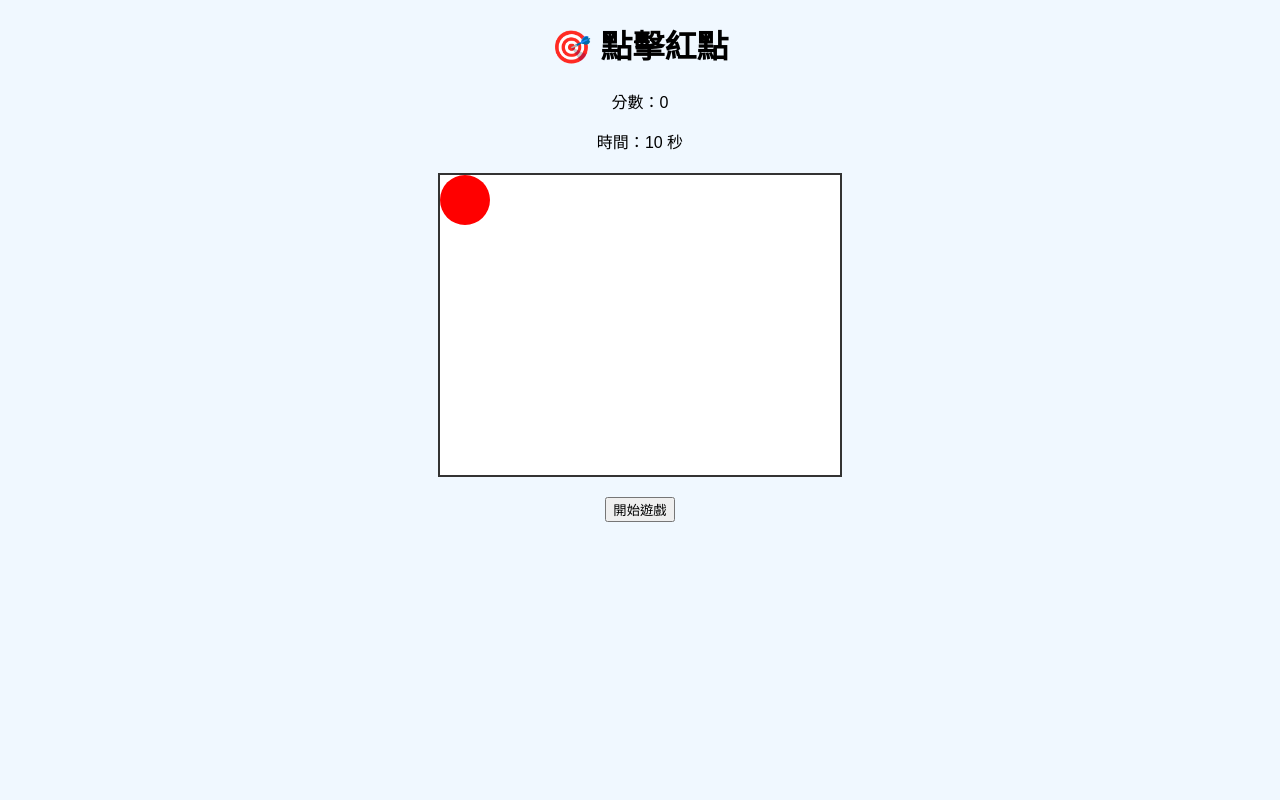
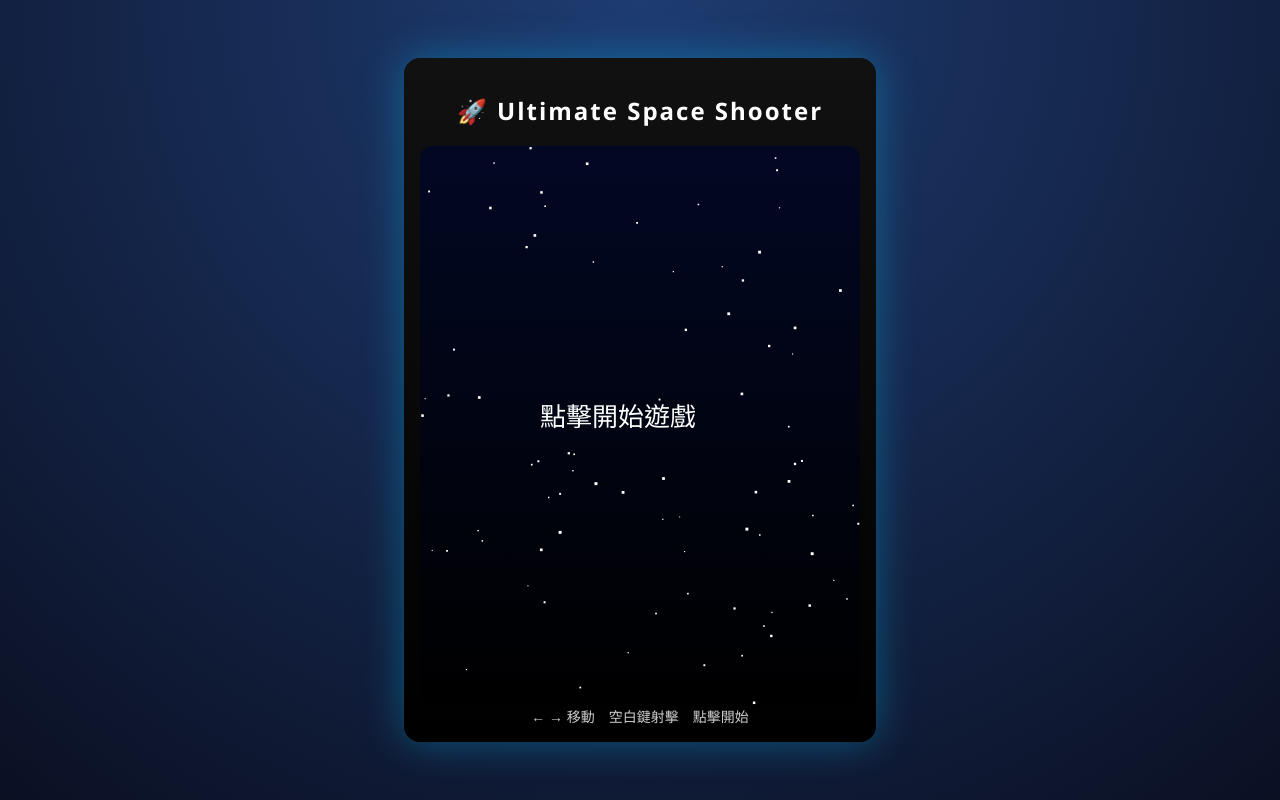
Before and after one commit to Weipin970707/autobiography, a plain HTML site: page index.html in a window 1280 px wide. Drawn offline with Linux system fonts and the light colour scheme.

Commit message:
Add files via upload

```diff
--- a/index.html
+++ b/index.html
@@ -2,82 +2,190 @@
 <html lang="zh-TW">
 <head>
 <meta charset="UTF-8">
-  <title>點擊怪物小遊戲</title>
+<title>Ultimate Space Shooter</title>
 <style>
-    body {
-      text-align: center;
-      font-family: Arial, sans-serif;
-      background-color: #f0f8ff;
+body{
+  margin:0;
+  height:100vh;
+  background:radial-gradient(circle at top,#1e3c72,#0b1023);
+  display:flex;
+  justify-content:center;
+  align-items:center;
+  font-family:"Segoe UI",Arial;
+  color:white;
 }
-    #gameArea {
-      width: 400px;
-      height: 300px;
-      border: 2px solid #333;
-      margin: 20px auto;
-      position: relative;
-      background-color: white;
+#box{
+  padding:16px;
+  border-radius:16px;
+  background:linear-gradient(#111,#000);
+  box-shadow:0 0 40px rgba(0,200,255,.35);
 }
-    #monster {
-      width: 50px;
-      height: 50px;
-      background-color: red;
-      border-radius: 50%;
-      position: absolute;
-      cursor: pointer;
+canvas{
+  background:linear-gradient(#020824,#000);
+  border-radius:12px;
+  display:block;
 }
+.title{text-align:center;letter-spacing:2px;}
+.tip{text-align:center;font-size:14px;opacity:.8;}
 </style>
 </head>
+
 <body>
-
-  <h1>🎯 點擊紅點</h1>
-  <p>分數：<span id="score">0</span></p>
-  <p>時間：<span id="time">10</span> 秒</p>
-
-  <div id="gameArea">
-    <div id="monster"></div>
+<div id="box">
+  <h2 class="title">🚀 Ultimate Space Shooter</h2>
+  <canvas id="game" width="440" height="560"></canvas>
+  <div class="tip">← → 移動　空白鍵射擊　點擊開始</div>
 </div>
 
-  <button onclick="startGame()">開始遊戲</button>
+<script>
+const c=document.getElementById("game");
+const ctx=c.getContext("2d");
 
-  <script>
-    let score = 0;
-    let timeLeft = 10;
-    let timer;
-    const monster = document.getElementById("monster");
-    const gameArea = document.getElementById("gameArea");
-
-    function randomPosition() {
-      const x = Math.random() * (gameArea.clientWidth - 50);
-      const y = Math.random() * (gameArea.clientHeight - 50);
-      monster.style.left = x + "px";
-      monster.style.top = y + "px";
+/* ========= 音效 ========= */
+const AC=new (window.AudioContext||window.webkitAudioContext)();
+function s(freq,d=0.12,type="sawtooth",v=0.08){
+  const o=AC.createOscillator(),g=AC.createGain();
+  o.type=type;o.frequency.value=freq;
+  g.gain.value=v;o.connect(g);g.connect(AC.destination);
+  o.start();o.stop(AC.currentTime+d);
 }
 
-    monster.onclick = function () {
-      score++;
-      document.getElementById("score").innerText = score;
-      randomPosition();
+/* ========= 狀態 ========= */
+let started=false,keys={},score=0;
+document.onkeydown=e=>keys[e.code]=true;
+document.onkeyup=e=>keys[e.code]=false;
+c.onclick=()=>{AC.resume();started=true};
+
+/* ========= 星空背景 ========= */
+let stars=[...Array(80)].map(()=>({
+  x:Math.random()*440,y:Math.random()*560,s:1+Math.random()*2
+}));
+
+/* ========= 玩家 ========= */
+const player={
+  x:200,y:480,w:44,h:44,speed:6,lives:3,cool:0
 };
 
-    function startGame() {
-      score = 0;
-      timeLeft = 10;
-      document.getElementById("score").innerText = score;
-      document.getElementById("time").innerText = timeLeft;
-      randomPosition();
+/* ========= 物件 ========= */
+let bullets=[],enemies=[],particles=[];
 
-      clearInterval(timer);
-      timer = setInterval(() => {
-        timeLeft--;
-        document.getElementById("time").innerText = timeLeft;
+/* ========= 生成 ========= */
+function spawnEnemy(){
+  enemies.push({
+    x:Math.random()*380,y:-40,w:44,h:34,hp:1,speed:2
+  });
+}
+setInterval(()=>started&&spawnEnemy(),900);
 
-        if (timeLeft <= 0) {
-          clearInterval(timer);
-          alert("遊戲結束！你的分數是：" + score);
+/* ========= 射擊 ========= */
+function shoot(){
+  if(player.cool<=0){
+    bullets.push({x:player.x+20,y:player.y});
+    s(600);
+    player.cool=15;
   }
-      }, 1000);
 }
+
+/* ========= 爆炸特效 ========= */
+function explode(x,y,color){
+  s(140,0.2,"triangle",0.15);
+  for(let i=0;i<18;i++){
+    particles.push({
+      x,y,
+      vx:(Math.random()-.5)*6,
+      vy:(Math.random()-.5)*6,
+      life:30,
+      c:color
+    });
+  }
+}
+
+/* ========= 更新 ========= */
+function update(){
+  if(!started) return;
+
+  if(keys.ArrowLeft&&player.x>0)player.x-=player.speed;
+  if(keys.ArrowRight&&player.x<396)player.x+=player.speed;
+  if(keys.Space) shoot();
+  if(player.cool>0)player.cool--;
+
+  bullets.forEach(b=>b.y-=9);
+  enemies.forEach(e=>e.y+=e.speed);
+
+  bullets=bullets.filter(b=>{
+    return !enemies.some(e=>{
+      if(b.x<e.x+e.w&&b.x+6>e.x&&b.y<e.y+e.h&&b.y+14>e.y){
+        e.hp--; explode(e.x+e.w/2,e.y+e.h/2,"orange");
+        score++; return true;
+      }
+    });
+  });
+
+  enemies=enemies.filter(e=>e.hp>0&&e.y<600);
+
+  particles=particles.filter(p=>{
+    p.x+=p.vx;p.y+=p.vy;p.life--;
+    return p.life>0;
+  });
+
+  stars.forEach(st=>{st.y+=st.s;if(st.y>560)st.y=0;});
+}
+
+/* ========= 繪製 ========= */
+function drawPlayer(){
+  const g=ctx.createLinearGradient(player.x,player.y,player.x,player.y+44);
+  g.addColorStop(0,"#00ffe0");g.addColorStop(1,"#0080ff");
+  ctx.fillStyle=g;
+  ctx.beginPath();
+  ctx.moveTo(player.x+22,player.y);
+  ctx.lineTo(player.x+44,player.y+44);
+  ctx.lineTo(player.x+22,player.y+34);
+  ctx.lineTo(player.x,player.y+44);
+  ctx.closePath();ctx.fill();
+
+  ctx.fillStyle="rgba(0,255,255,.7)";
+  ctx.fillRect(player.x+18,player.y+44,8,10);
+}
+
+function draw(){
+  ctx.clearRect(0,0,440,560);
+
+  ctx.fillStyle="white";
+  stars.forEach(st=>ctx.fillRect(st.x,st.y,st.s,st.s));
+
+  if(!started){
+    ctx.font="26px Arial";
+    ctx.fillText("點擊開始遊戲",120,280);
+    return;
+  }
+
+  drawPlayer();
+
+  ctx.fillStyle="yellow";
+  bullets.forEach(b=>{
+    ctx.shadowBlur=10;ctx.shadowColor="yellow";
+    ctx.fillRect(b.x,b.y,6,14);
+  });
+  ctx.shadowBlur=0;
+
+  ctx.fillStyle="red";
+  enemies.forEach(e=>ctx.fillRect(e.x,e.y,e.w,e.h));
+
+  particles.forEach(p=>{
+    ctx.fillStyle=p.c;
+    ctx.globalAlpha=p.life/30;
+    ctx.fillRect(p.x,p.y,4,4);
+    ctx.globalAlpha=1;
+  });
+
+  ctx.fillStyle="white";
+  ctx.fillText("Score: "+score,10,20);
+  ctx.fillText("❤️ ".repeat(player.lives),320,20);
+}
+
+/* ========= 迴圈 ========= */
+function loop(){update();draw();requestAnimationFrame(loop);}
+loop();
 </script>
-
 </body>
 </html>
```
Lines whose indentation alone changed are shown as unchanged.
